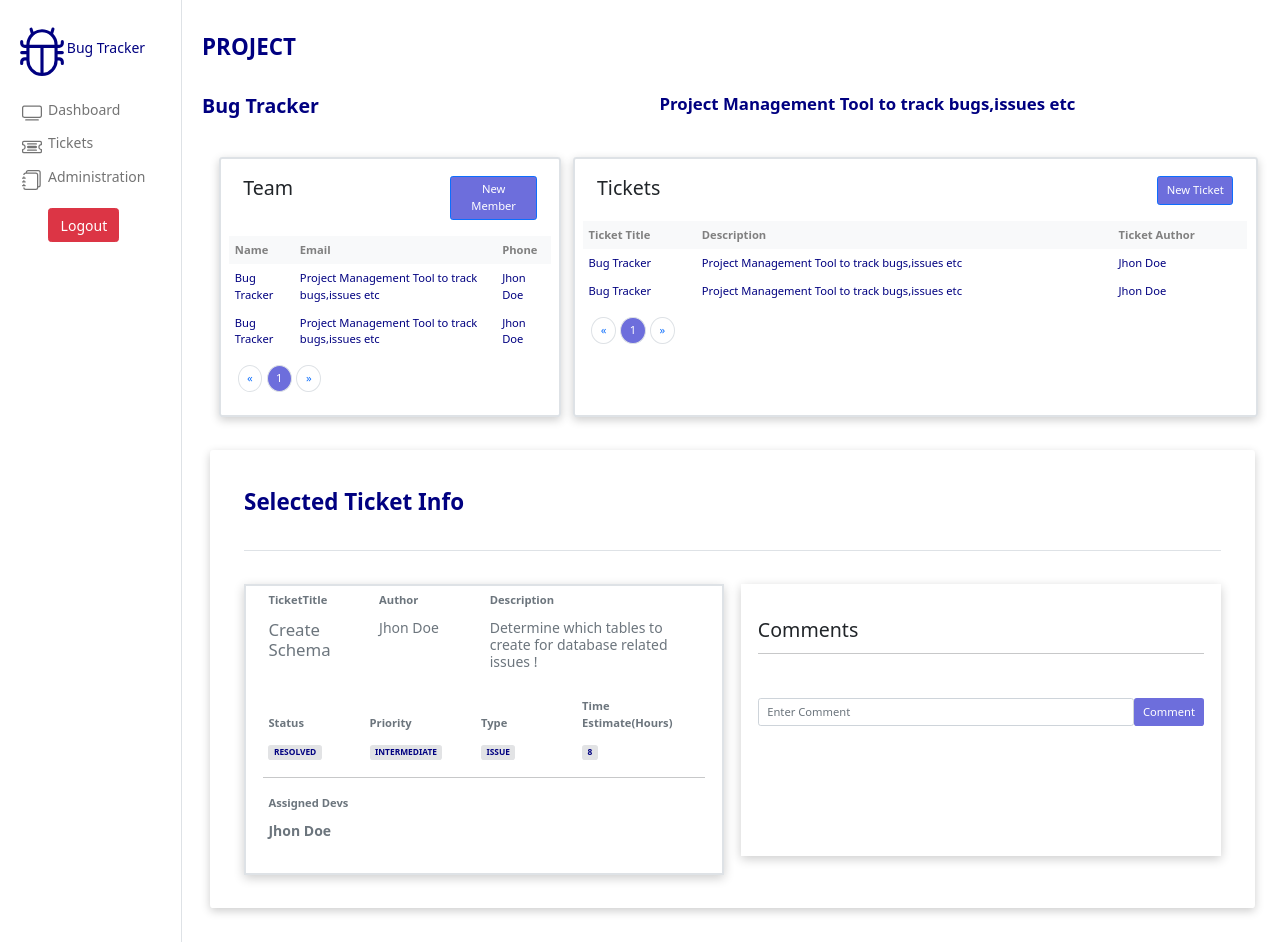
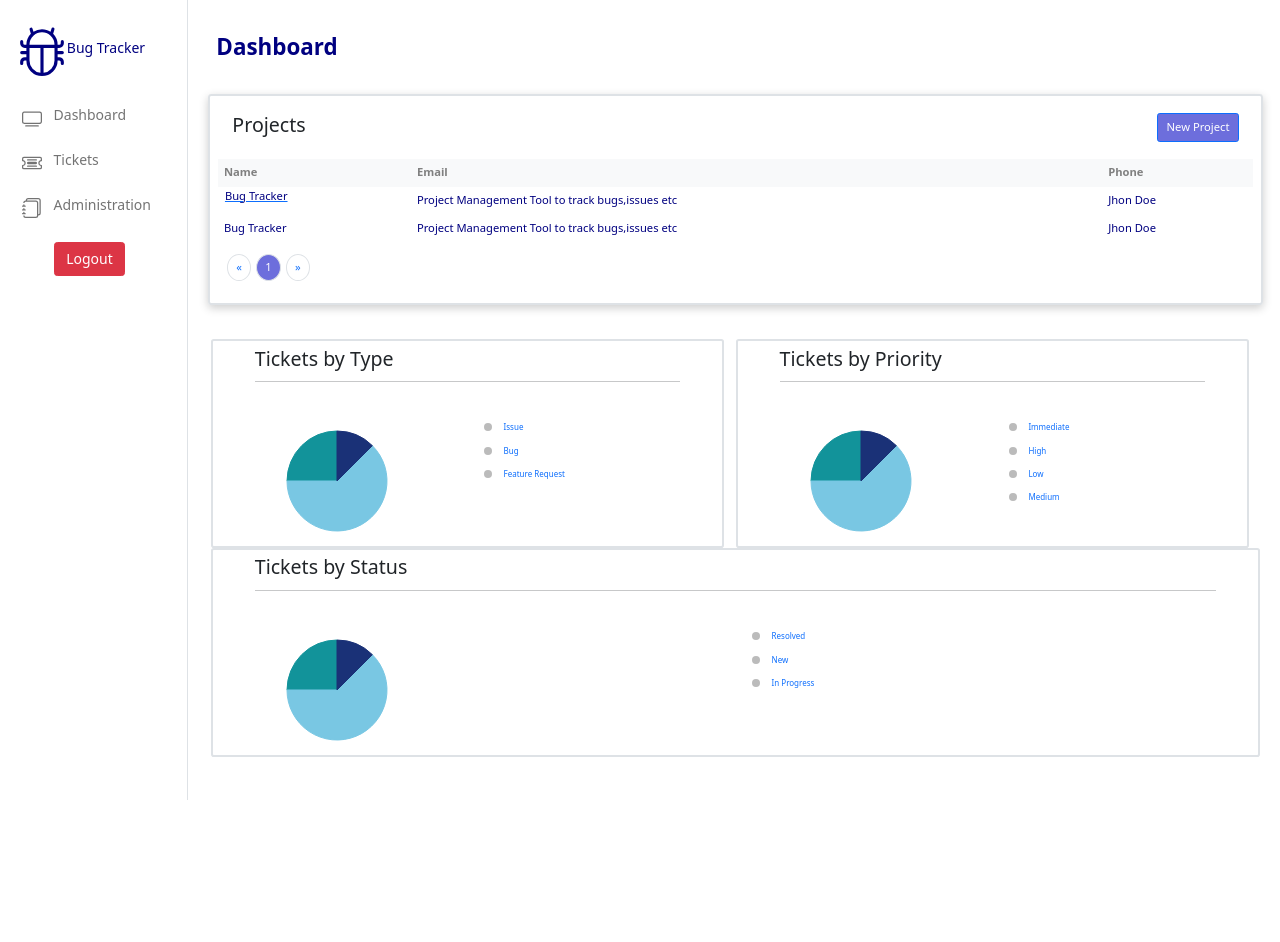
Before and after one commit to Mklegend/Bug-Tracker-Project, a React (Create React App) app in the folder BugTracker/: page / in a window 1280 px wide. After the commit the page ends 800 px from the top, so only its background shows below. Built offline with nearby package versions, Linux system fonts and the light colour scheme.

Commit message:
Navigation & Routing Added

```diff
--- a/BugTracker/package.json
+++ b/BugTracker/package.json
@@ -11,6 +11,7 @@
     "react-bootstrap": "^2.2.3",
     "react-bootstrap-icons": "^1.8.1",
     "react-dom": "^18.0.0",
+    "react-router-dom": "^6.3.0",
     "react-scripts": "5.0.1",
     "react-vis": "^1.11.7",
     "recharts": "^2.1.9",
--- a/BugTracker/src/components/Admin/Admin.js
+++ b/BugTracker/src/components/Admin/Admin.js
@@ -1,7 +1,10 @@
 import React from 'react'
+import SideBar from '../Sidebar/SideBar'
 
 export default function Admin() {
   return (
+    <>
+    <SideBar/>
     <div className='container-fluid'>
         <div className='container-fluid px-0 mt-5 mb-5'>
                 <h2 className='fw-bold' style={{color:'navy'}}>ADMINISTRATION</h2>
@@ -33,5 +36,6 @@ export default function Admin() {
             </div>
         </div>
     </div>
+    </>
   )
 }
--- a/BugTracker/src/components/App/App.js
+++ b/BugTracker/src/components/App/App.js
@@ -5,14 +5,23 @@ import Project from '../Project/Project';
 import TicketStatsSection from '../TicketStatsSection/TicketStatsSection';
 import TicketSection from '../TicketSection/TicketSection';
 import Admin from '../Admin/Admin';
+import { BrowserRouter as Router,Routes,Route } from 'react-router-dom';
+import {LogIn} from '../LogIn/login'
 
-
-function App() {
+function App(props) {
   return (
      <div className='container-fluid d-md-flex' style={{minHeight:'100vh'}}>
-       <SideBar />
+       <Router>
+          <Routes>
+              <Route exact path='/' element={<Dashboard />}></Route>
+              <Route exact path='/tickets' element={<TicketSection />}></Route>
+              <Route exact path='/admin' element={<Admin />}></Route>
+              <Route exact path='/signin' element={<LogIn />}></Route>
+              <Route exact path='/bugtracker' element={<Project />}></Route>
+            </Routes>
+       </Router>
         {/* <Dashboard /> */}
-        <Project title={'Bug Tracker'} desc={'Project Management Tool to track bugs,issues etc'} />
+        {/* <Project title={'Bug Tracker'} desc={'Project Management Tool to track bugs,issues etc'} /> */}
         {/* <TicketSection /> */}
         {/* <Admin /> */}
      </div>
--- a/BugTracker/src/components/Dashboard/Dashboard.js
+++ b/BugTracker/src/components/Dashboard/Dashboard.js
@@ -2,10 +2,13 @@ import React from 'react'
 import DataSection from '../DataSection/DataSection'
 import TicketStatsSection from '../TicketStatsSection/TicketStatsSection'
 import { ProjectModal } from '../ProjectModal/ProjectModal'
+import SideBar from '../Sidebar/SideBar'
 
 export default function Dashboard() {
   return (
-    <div className='container-fluid'>
+    <>
+    <SideBar/>
+    <div className='container-fluid' style={{background: "linear-gradient(white, white)" }}>
         <div className='container-fluid mt-5'>
             <h2 className='fw-bold' style={{color:'navy'}}>Dashboard</h2>
         </div>
@@ -18,9 +21,10 @@ export default function Dashboard() {
                             <ProjectModal />
                         </div>
                      </div>
-                    <DataSection title={'Team'} item={'Member'} tableHeadings={['Name','Email','Phone']} />
+                    <DataSection prj={true} title={'Team'} item={'Member'} tableHeadings={['Name','Email','Phone']} />
         </div>
         <TicketStatsSection />
     </div>
+    </>
   )
 }
--- a/BugTracker/src/components/DataSection/DataSection.js
+++ b/BugTracker/src/components/DataSection/DataSection.js
@@ -11,7 +11,7 @@ export default class DataSection extends Component{
     return (
       <div className='container-fluid'>
           <div className='row mt-4'>
-            <DataTable tableHeadings={this.props.tableHeadings} />
+            <DataTable prj={this.props.prj} tableHeadings={this.props.tableHeadings} />
           </div>
           <div>
           <nav aria-label="Page navigation example">
--- a/BugTracker/src/components/DataTable/DataTable.js
+++ b/BugTracker/src/components/DataTable/DataTable.js
@@ -1,9 +1,10 @@
 import React from 'react'
+import {Link} from 'react-router-dom'
 
 export default function DataTable (props) {
     return (
     <>
-        <table className='table table-lg table-borderless table-hover'>
+        <table className='table table-lg table-borderless'>
             <thead>
                 <tr className='table-light'>
                     {
@@ -15,7 +16,10 @@ export default function DataTable (props) {
             </thead>
             <tbody>
                 <tr>
-                    <td style={{color:'navy'}}>Bug Tracker</td>
+                    {
+                        props.prj ? <Link  to="/bugtracker"><td style={{color:'navy'}}>Bug Tracker</td></Link> :
+                        <td style={{color:'navy'}}>Bug Tracker</td>
+                    }
                     <td style={{color:'navy'}}>Project Management Tool to track bugs,issues etc</td>
                     <td style={{color:'navy'}}>Jhon Doe</td>
                 </tr>
--- a/BugTracker/src/components/LogIn/login.js
+++ b/BugTracker/src/components/LogIn/login.js
@@ -8,9 +8,9 @@ import { LockFill } from 'react-bootstrap-icons'
 
 export const LogIn = () => {
     return (
-        <div className='py-5 container-fluid d-flex flex-column align-items-center' style={{ minHeight: '100vh', backgroundColor: '#212C4B' }}>
+        <div className='py-5 container-fluid d-flex flex-column justify-content-center align-items-center' style={{ minHeight: '100vh', backgroundColor: '#212C4B' }}>
 
-            <div classname='d-flex row'>
+            <div className='d-flex row'>
                 <div className='text-center'>
                     <h1> <span style={{ color: 'white' }}>Bug Tracker</span></h1>
                 </div>
--- a/BugTracker/src/components/Project/Project.js
+++ b/BugTracker/src/components/Project/Project.js
@@ -1,10 +1,10 @@
 import React, { Component } from 'react'
 import DataSection from '../DataSection/DataSection'
 import TicketInfo from '../TicketInfo/TicketInfo'
-import {Button} from 'react-bootstrap'
-import {ProjectModal} from '../ProjectModal/ProjectModal'
 import { TeamModal } from '../TeamModal/TeamModal'
 import { TicketModal } from '../TicketModal/TicketModal'
+import SideBar from '../Sidebar/SideBar'
+
 
 export default class Project extends Component {
 
@@ -15,21 +15,24 @@ export default class Project extends Component {
         }
     }
     render(){
+
     return (
+    <>
+    <SideBar/>
     <div className='container-fluid'>
         <div className='container-fluid px-0 mt-5'>
             <h2 className='fw-bold' style={{color:'navy'}}>PROJECT</h2>
         </div>
         <div className='row mt-5'>
             <div className='col-3'>
-                <h3 className='fw-bold' style={{color:'navy'}}>{this.props.title}</h3>
+                <h3 className='fw-bold' style={{color:'navy'}}>{'Bug Tracker'}</h3>
             </div>
             <div className='col-9 d-flex justify-content-center'>
-                <h4 className='fw-bold' style={{color:'navy'}}>{this.props.desc}</h4>
+                <h4 className='fw-bold' style={{color:'navy'}}>{'Project Management Tool to track bugs,issues etc'}</h4>
             </div>
         </div>
         <div className='container-fluid'>
-            <div className='container d-flex'>
+            <div className='container d-md-flex'>
                 <div className='col-12 me-md-3 col-md-4 d-none d-sm-block container-fluid py-3 mt-5 border border-2 rounded-3' style={{boxShadow:'0 3px 10px rgb(0 0 0 / 0.2)'}}>
                     <div className='row m-2 d-flex justify-content-between'>
                         <div className='col-6 d-flex'>
@@ -39,7 +42,7 @@ export default class Project extends Component {
                             <TeamModal />
                         </div>
                      </div>
-                    <DataSection title={'Team'} item={'Member'} tableHeadings={['Name','Email','Phone']} />
+                    <DataSection prj={false} title={'Team'} item={'Member'} tableHeadings={['Name','Email','Phone']} />
                 </div>
                 <div className='col-12 col-md-8 d-none d-sm-block container-fluid py-3 mt-5 border border-2 rounded-3' style={{boxShadow:'0 3px 10px rgb(0 0 0 / 0.2)'}}>
                     <div className='row m-2 d-flex justify-content-between'>
@@ -50,7 +53,7 @@ export default class Project extends Component {
                             <TicketModal />
                         </div>
                      </div>
-                    <DataSection title={'Tickets'} tableHeadings={['Ticket Title','Description','Ticket Author']} item={'Ticket'} />
+                    <DataSection prj={false} title={'Tickets'} tableHeadings={['Ticket Title','Description','Ticket Author']} item={'Ticket'} />
                 </div>
             </div>
         </div>
@@ -60,6 +63,7 @@ export default class Project extends Component {
             }
         </div>
     </div>
+    </>
   )
 }
 }
--- a/BugTracker/src/components/Sidebar/SideBar.js
+++ b/BugTracker/src/components/Sidebar/SideBar.js
@@ -4,6 +4,7 @@ import {TicketDetailed} from 'react-bootstrap-icons'
 import {Journals} from 'react-bootstrap-icons'
 import {Bug} from 'react-bootstrap-icons'
 import {Navbar,Nav,Container, Button} from 'react-bootstrap'
+import {Link} from "react-router-dom";
 
 
 
@@ -12,7 +13,7 @@ export default function SideBar() {
 
     <Navbar expand="md" className='align-items-start pe-lg-4 me-lg-3 border-end border-end-2'>
         <Container className='d-flex flex-md-column align-items-start'>
-            <Navbar.Brand className='my-4 d-flex align-items-center' href="#home">
+            <Navbar.Brand className='my-4 d-flex align-items-center' href="/">
                 <Bug size={50} color='navy'/>
                 <h5 style={{color:'navy'}}>Bug Tracker</h5>
             </Navbar.Brand>
@@ -21,18 +22,18 @@ export default function SideBar() {
                 <Nav className="me-auto d-flex flex-column">
                     <Nav.Link className='d-flex align-items-center' href="#home">
                         <Tv size={20}/>
-                    <h5 className='ms-2'>Dashboard</h5>
+                        <Link className='nav-link'  to="/"><h5 className='ms-2'>Dashboard</h5></Link>
                     </Nav.Link>
                     <Nav.Link className='d-flex align-items-center' href="#home">
                         <TicketDetailed size={20}/>
-                    <h5 className='ms-2'>Tickets</h5>
+                        <Link className='nav-link' to="/tickets"><h5 className='ms-2'>Tickets</h5></Link>
                     </Nav.Link>
                     <Nav.Link className='d-flex align-items-center' href="#home">
                         <Journals size={20}/>
-                    <h5 className='ms-2'>Administration</h5>
+                        <Link className='nav-link'  to="/admin"><h5 className='ms-2'>Administration</h5></Link>
                     </Nav.Link>
                     <Container className='text-center mt-3'>
-                    <Button variant='danger' size={'lg'}>Logout</Button>
+                        <Link  to="/signin"><Button variant='danger' size={'lg'}>Logout</Button></Link>
                     </Container>
                 </Nav>
             </Navbar.Collapse>
--- a/BugTracker/src/components/SignUp/SignUp.css
+++ b/BugTracker/src/components/SignUp/SignUp.css
@@ -1,7 +1,3 @@
-.ctn::before{
-    content: '';
-    display: block;
-    background-color: 'green';
-    width: 10px;
-    height: 10px;
+html{
+    font-size: 0.900rem;
 }
--- a/BugTracker/src/components/TicketSection/TicketSection.js
+++ b/BugTracker/src/components/TicketSection/TicketSection.js
@@ -1,6 +1,7 @@
 import React, { Component } from 'react'
 import DataSection from '../DataSection/DataSection'
 import DataTable from '../DataTable/DataTable'
+import SideBar from '../Sidebar/SideBar'
 
 export default class TicketSection extends Component {
     constructor(props){
@@ -9,6 +10,8 @@ export default class TicketSection extends Component {
     }
     render() {
     return (
+      <>
+      <SideBar/>
       <div className='container-fluid'>
             <div className='container-fluid px-0 mt-5'>
                 <h2 className='fw-bold' style={{color:'navy'}}>TICKETS</h2>
@@ -20,6 +23,7 @@ export default class TicketSection extends Component {
                 <DataTable tableHeadings={['Project','Ticket','Status','Days Outstanding','Priority']} />
             </div>
       </div>
+      </>
     )
   }
 }
```
Also changed, not shown: 1 other file (tests, documents, lock files or other folders). Lines whose indentation alone changed are shown as unchanged.
